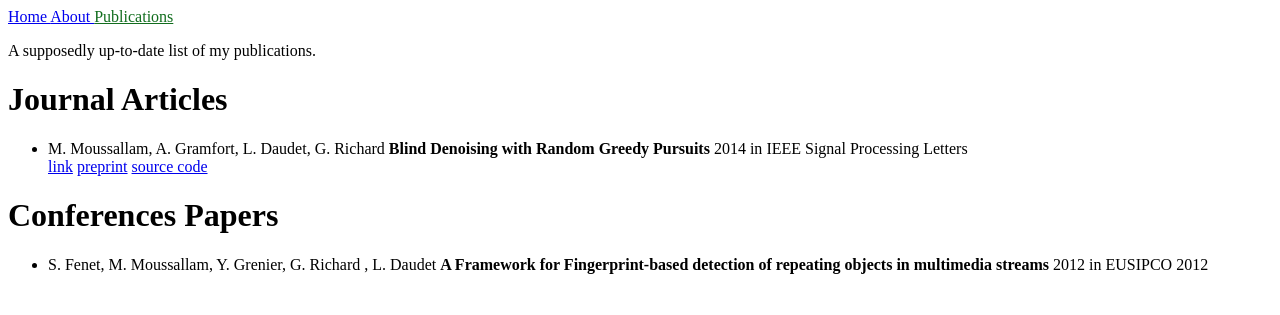
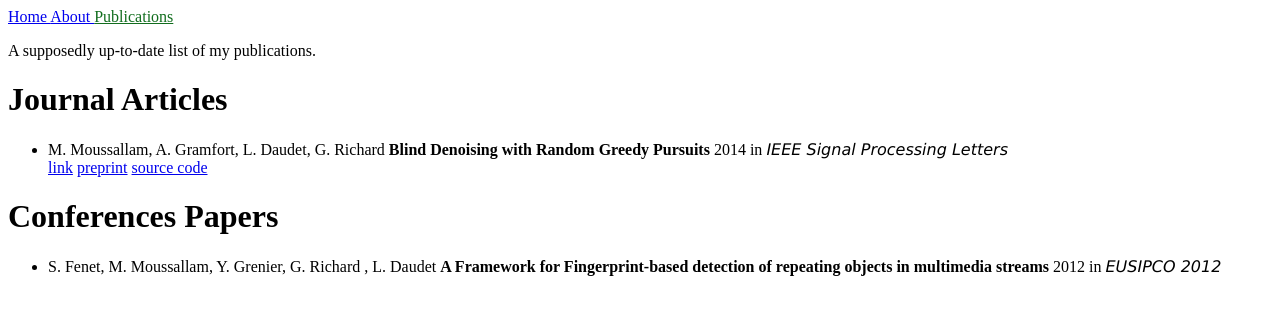
Before and after one commit to mmoussallam/mmoussallam.github.io, a Jekyll site: the page built from publications.md, in a window 1280 px wide. Shown: the top 315 px of the page. Built offline with Jekyll 4.4.1, drawn with Linux system fonts in a browser that asks for light colours.

```diff
--- a/_config.yml
+++ b/_config.yml
@@ -1,5 +1,5 @@
 # Jekyll config
-theme: minima
+theme: jekyll-theme-minimal
 
 collections:
   publications:
--- a/_layouts/default.html
+++ b/_layouts/default.html
@@ -4,6 +4,7 @@
     <meta charset="utf-8">
     <link rel="stylesheet" href="assets/css/styles.css">
     <title>{{ page.title }}</title>
+    {% seo %}
   </head>
   <body>
     {% include navigation.html %}
--- a/_sass/main.scss
+++ b/_sass/main.scss
@@ -1,3 +1,8 @@
 .current {
   color: #116d1d;
 }
+
+.journal {
+  font-style: oblique;
+  font-family: Verdana, Geneva, Tahoma, sans-serif
+}
--- a/index.html
+++ b/index.html
@@ -4,4 +4,4 @@ message: "welcome visitors, may you find what you're looking for"
 title: Home
 ---
 <h1>Welcome</h1>
-<p>{{ page.message | | capitalize }}</p>
+<p>{{ page.message | capitalize }}</p>
```
Also changed, not shown: Gemfile (added, +11 -0 lines), 2 other files.
